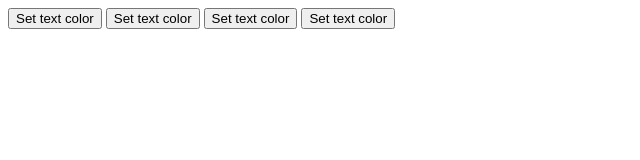
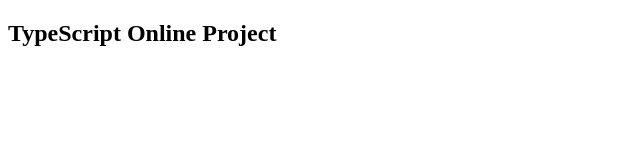
Before and after one commit to Pranaykolhe/bgcolor, a plain HTML site: page index.html in a window 1280 px wide. Shown: the whole page, without its empty margins (0-640 px from the left). Drawn offline with Linux system fonts and the light colour scheme.

Commit message:
Add files via upload

```diff
--- a/index.html
+++ b/index.html
@@ -1,19 +1,7 @@
 <!DOCTYPE html>
 <html>
-<body id="a" >
-
-<button type="button" onclick="myFunction()">Set text color</button>
-<button type="button" onclick="myFunction()">Set text color</button>
-<button type="button" onclick="myFunction()">Set text color</button>
-<button type="button" onclick="myFunction()">Set text color</button>
-
-<script>
-function myFunction() {
-  document.getElementById("a").style.backgroundColor="yellow";
-  alert("Hello! I am an red color!");
-}
-
-</script>
-
-</body>
+<head><title> TypeScript|Home</title></head>
+<body>
+<h2>TypeScript Online Project </h2>
+<body>
 </html>
```
